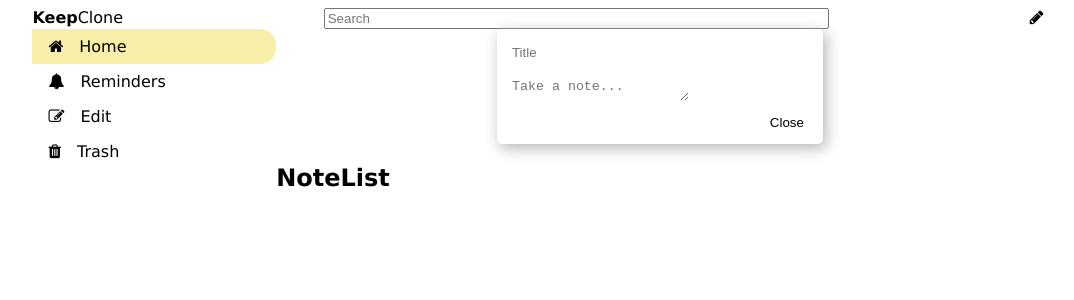
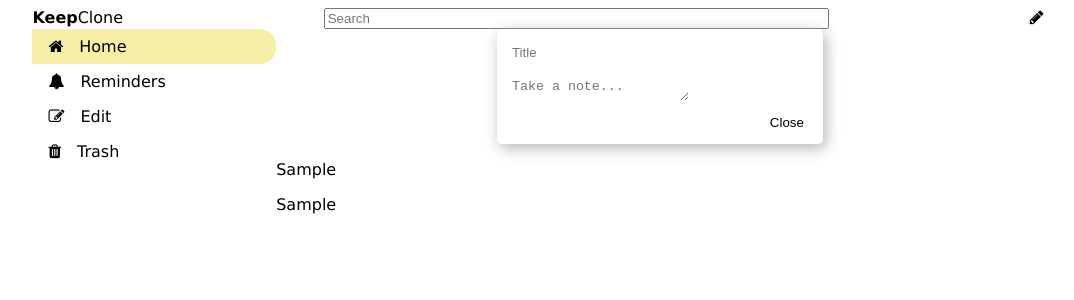
Before and after one commit to raimondas-27/keep-clone_react_and_heroku_integration, a React (Create React App) app: page / in a window 1280 px wide. Both pictures are taken after typing "Sample", "Sample" into the empty fields and a click on the button "Close". Shown: the top 300 px of the page, without its empty margins (102-1176 px from the left). Built offline with nearby package versions, Linux system fonts and the light colour scheme.

Commit message:
one note component content see

```diff
--- a/src/App.js
+++ b/src/App.js
@@ -29,7 +29,7 @@ class App extends Component {
              <AppNavbar/>
              <AppAside/>
              <AppAddNote onNewNote={this.handleNewNote} />
-             <AppNoteList/>
+             <AppNoteList notes={this.state.notes}/>
           </div>
       );
    }
--- a/src/components/appNoteList/appNoteList.jsx
+++ b/src/components/appNoteList/appNoteList.jsx
@@ -1,14 +1,22 @@
-import React, { Component } from 'react';
+import React, {Component} from 'react';
+import OneNote from "../common/oneNote/oneNote";
 
 class AppNoteList extends Component {
    state = {};
+
    render() {
+
+      const {notes} = this.props
+
       return (
           <div className="note-list">
-        <h2>NoteList</h2>
+             {notes.map((note) => (
+                 <OneNote singleNote={note}  key={note._id}/>
+             ))}
           </div>
       );
    }
+
 }
 
 export default AppNoteList;
--- /dev/null
+++ b/src/components/common/oneNote/oneNote.jsx
@@ -0,0 +1,16 @@
+import React, {Component} from 'react';
+
+class OneNote extends Component {
+   state = {}
+
+   render() {
+      return (
+          <div>
+             <p>{this.props.singleNote.title}</p>
+             <p> {this.props.singleNote.body}</p>
+          </div>
+      );
+   }
+}
+
+export default OneNote;
```
Lines whose indentation alone changed are shown as unchanged.
